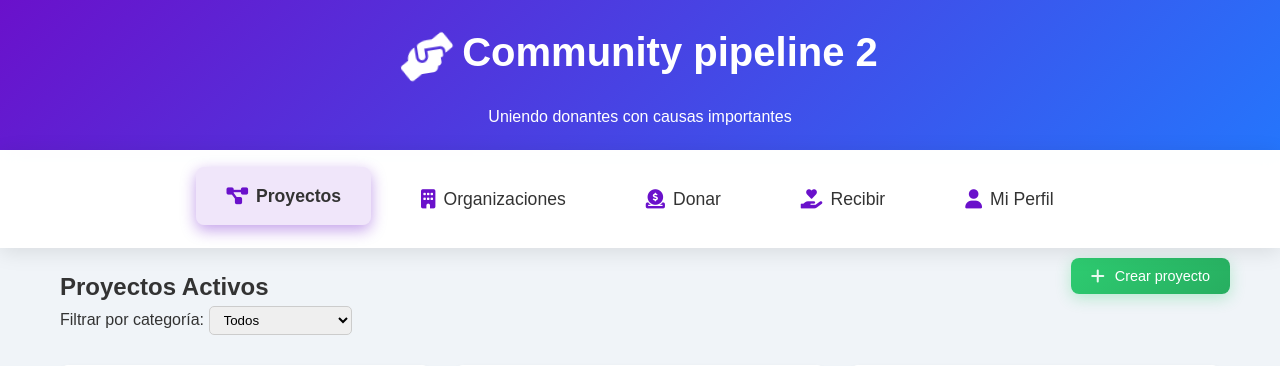
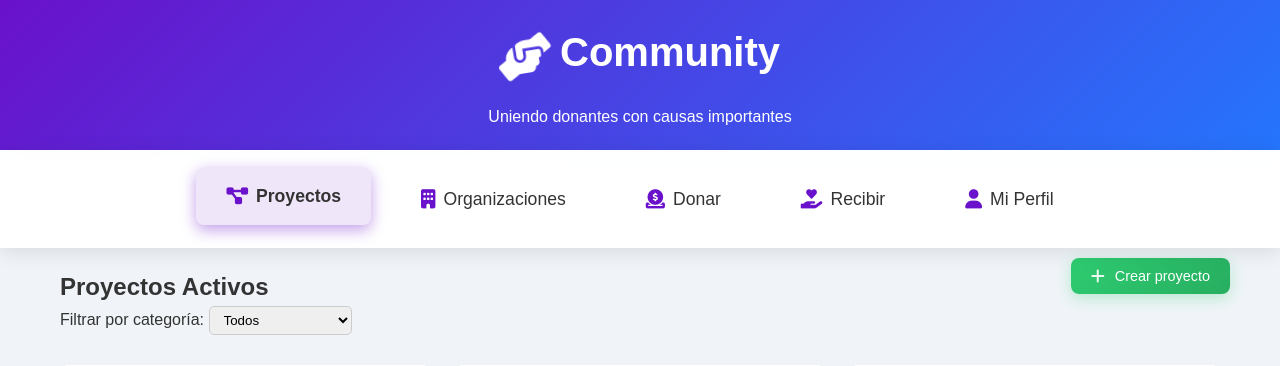
Before and after one commit to Curcolor/COMMUNITY, a Flask app: page / in a window 1280 px wide. Shown: the top 366 px of the page. Run offline with Flask 3, Linux system fonts and the light colour scheme; data comes from the database, SQL or seed files in the repository; some libraries are stand-ins or nearby versions.

Commit message:
Modificar la instancia de la base de datos en routes.py y actualizar el título en la página de proyectos a 'Community'

```diff
--- a/src/routes.py
+++ b/src/routes.py
@@ -84,7 +84,7 @@ def routes(app):
                     return jsonify({'error': f'Falta el campo {campo}'}), 400
 
             # Crear instancia de la base de datos
-            db = app.get_db()
+            db = BaseDatos()
 
             # Llamar al método crear_usuario con todos los parámetros requeridos
             usuario_id = db.crear_usuario(
--- a/src/templates/pages/proyectos.html
+++ b/src/templates/pages/proyectos.html
@@ -16,7 +16,7 @@
     <header>
         <div class="logo">
             <i class="fas fa-hands-helping"></i>
-            <h1><a href="/inicio" style="text-decoration: none; color: inherit;">Community pipeline 2</a></h1>
+            <h1><a href="/inicio" style="text-decoration: none; color: inherit;">Community</a></h1>
         </div>
         <p>Uniendo donantes con causas importantes</p>
     </header>
```
